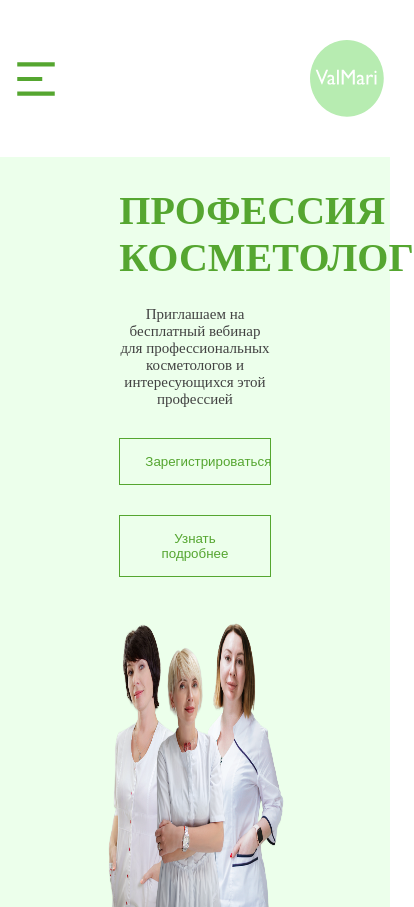
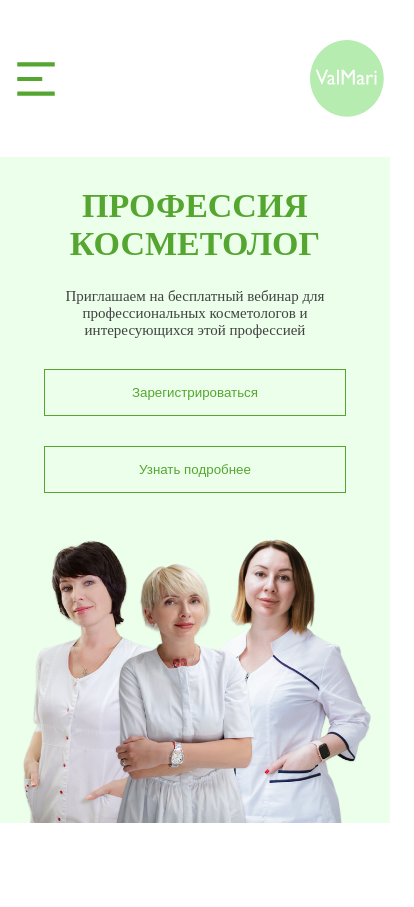
Before and after one commit to elbek1307/russian-figma, a React (Vite) app: page / in a window 390 px wide. Shown: the whole page, 414 px wide, since content can reach past the window. After the commit the page ends 844 px from the top, so only its background shows below. Built offline with nearby package versions, Linux system fonts and the light colour scheme.

Commit message:
hero responsive bitdi

```diff
--- a/src/components/Hero/Hero.css
+++ b/src/components/Hero/Hero.css
@@ -14,8 +14,8 @@
 }
 
 .hero_img{
-    width: 50%;
-    height: 400px;
+    width: 40%;
+    height: 370px;
     z-index: 1;
      position: absolute;
       bottom: 0;
@@ -83,6 +83,7 @@ color: white;
 
     .hero_img{
         height: 350px;
+        width: 50%;
     }
 
     .hero_text{
@@ -99,9 +100,18 @@ color: white;
 
     .hero_content{
         text-align: center;
+        width: 80%;
+        justify-content: center;
+        align-items: center;
+    }
+
+    .hero_title{
+        text-align: center;
+        font-size: 34px;
     }
 
     .hero_img{
+        width: 100%;
         height: 300px;
         position: static;
         z-index: 2;
```
